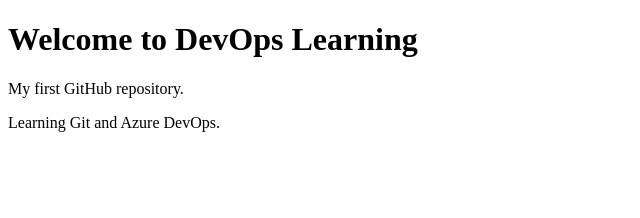
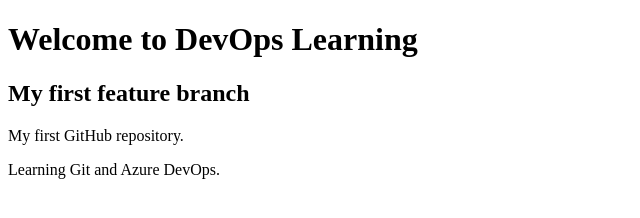
Before and after one commit to nishath140/devops-learning, a plain HTML site: page index.html in a window 1280 px wide. Shown: the whole page, without its empty margins (0-640 px from the left). Drawn offline with Linux system fonts and the light colour scheme.

Commit message:
changed file

```diff
--- a/index.html
+++ b/index.html
@@ -5,6 +5,7 @@
 </head>
 <body>
     <h1>Welcome to DevOps Learning</h1>
+    <h2>My first feature branch</h2>
     <p>My first GitHub repository.</p>
     <p>Learning Git and Azure DevOps.</p>
 </body>
```
